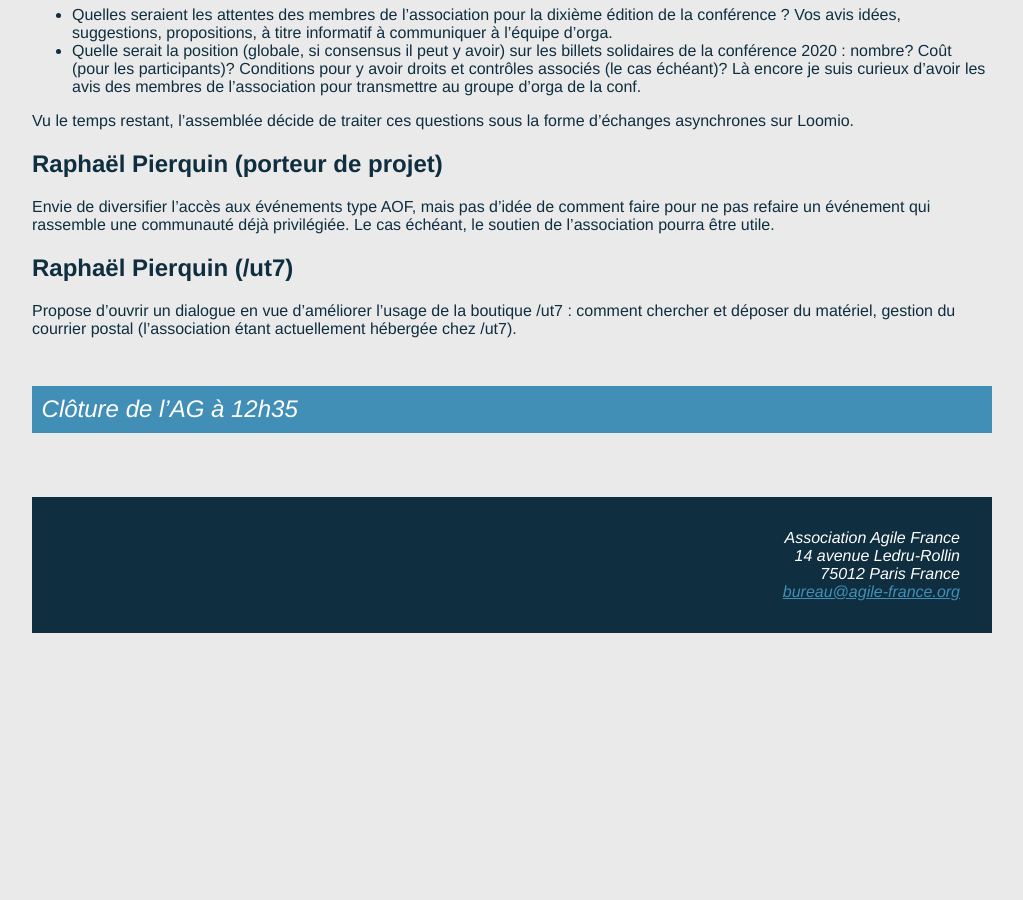
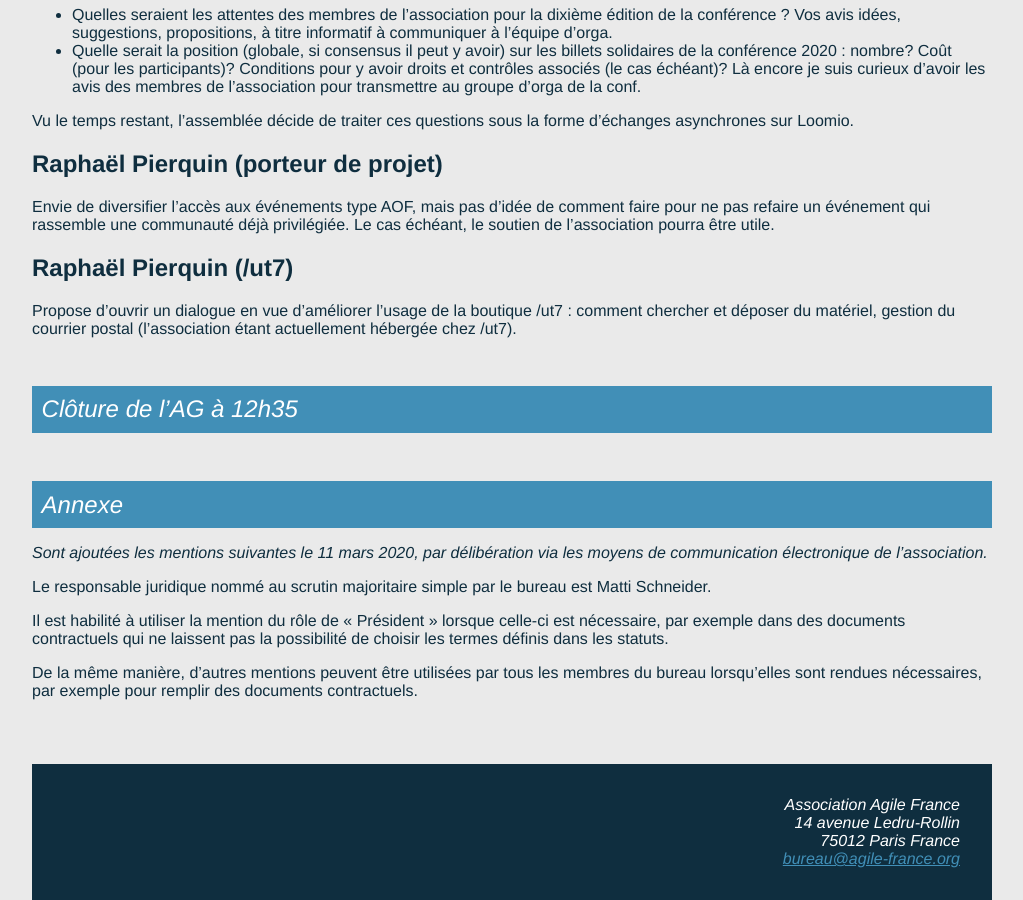
Before and after one commit to AgileFrance/AgileFrance.github.io, a Jekyll site: the page built from _assemblee_generale/2020-02-15.md, in a window 1280 px wide and 900 px high, scrolled down 4661 px. Shown: the whole window, without its empty margins (128-1151 px from the left). Built offline with Jekyll 4.4.1, drawn with Linux system fonts in a browser that asks for light colours; before the commit the page ends 5294 px from its top, so only the background shows below that.

Commit message:
Indique le responsable juridique en annexe de l'AG

```diff
--- a/_assemblee_generale/2020-02-15.md
+++ b/_assemblee_generale/2020-02-15.md
@@ -196,3 +196,13 @@ Envie de diversifier l'accès aux événements type AOF, mais pas d'idée de com
 Propose d'ouvrir un dialogue en vue d'améliorer l'usage de la boutique /ut7 : comment chercher et déposer du matériel, gestion du courrier postal (l'association étant actuellement hébergée chez /ut7).
 
 # Clôture de l'AG à 12h35
+
+# Annexe
+
+_Sont ajoutées les mentions suivantes le 11 mars 2020, par délibération via les moyens de communication électronique de l'association._
+
+Le responsable juridique nommé au scrutin majoritaire simple par le bureau est Matti Schneider.
+
+Il est habilité à utiliser la mention du rôle de « Président » lorsque celle-ci est nécessaire, par exemple dans des documents contractuels qui ne laissent pas la possibilité de choisir les termes définis dans les statuts.
+
+De la même manière, d’autres mentions peuvent être utilisées par tous les membres du bureau lorsqu’elles sont rendues nécessaires, par exemple pour remplir des documents contractuels.
```
